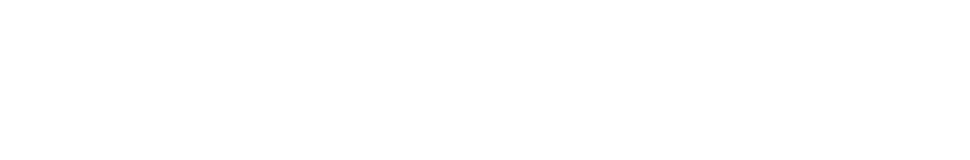
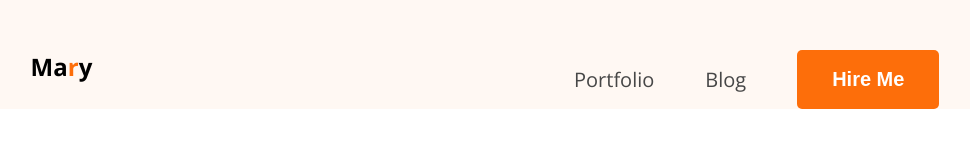
Before and after one commit to Afrene/hero-dev-portfolio-code, a plain HTML site: page index.html in a window 1280 px wide. Shown: the whole page, without its empty margins (155-1125 px from the left). Drawn offline with nearby package versions, Linux system fonts and the light colour scheme.

Commit message:
header design

```diff
--- a/index.html
+++ b/index.html
@@ -4,8 +4,24 @@
     <meta charset="UTF-8">
     <meta name="viewport" content="width=device-width, initial-scale=1.0">
     <title>Hero Dev Portfolio</title>
+    <link rel="preconnect" href="https://fonts.googleapis.com">
+<link rel="preconnect" href="https://fonts.gstatic.com" crossorigin>
+<link href="https://fonts.googleapis.com/css2?family=Open+Sans:ital,wght@0,300..800;1,300..800&display=swap" rel="stylesheet">
+<link rel="stylesheet" href="styles/portfolio.css">
 </head>
-<body>
+<body class="font-open-sens ">
+    <header>
+       <nav>
+         <div>
+            <h2>Ma<span class="color-orange">r</span>y</h2>
 
+        </div>
+        <ul class="menu">
+            <li><a href="">Portfolio</a></li>
+            <li><a href="">Blog</a></li>
+            <li><button class="btn">Hire Me</button></li>
+        </ul>
+       </nav>
+    </header>
 </body>
 </html>
--- /dev/null
+++ b/styles/portfolio.css
@@ -0,0 +1,57 @@
+*{
+    margin:0;
+    padding:0;
+    box-sizing: border-box;
+}
+
+/* share style */
+.font-open-sens {
+  font-family: "Open Sans", sans-serif;
+  font-optical-sizing: auto;
+
+}
+.logo h2{
+    font-size: 45em;
+    font-weight: 900;
+}
+.color-orange{
+    color:#FD6E0A;
+
+}
+
+/* main style */
+header{
+    background-color:#FFF8F3 ;
+    padding-top: 50px;
+}
+nav{
+    width:71%;
+    max-width: 1140px;
+    /* border:1px solid red; */
+    margin:0px auto;
+    display:flex;
+    justify-content: space-between;
+
+}
+nav .menu{
+    display:flex;
+    list-style-type: none;
+    gap:51px;
+    align-items: center;
+
+}
+nav .menu a{
+    font-size: 20px;
+    color: #474747;
+    text-decoration: none;
+
+}
+.btn{
+    background-color: #FD6E0A;
+    padding:18px 35px;
+    border: none;
+    border-radius: 5px;
+    font-size: 20px;
+    font-weight: bold;
+    color:white;
+}
```
